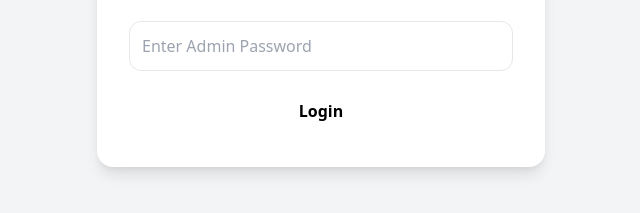
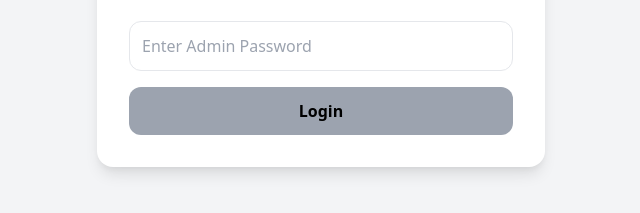
Before and after one commit to nikhilmathur1215-create/chakki-wala-backend, a website: page public/admin.html in a window 1280 px wide. Shown: the part 175-388 px from the top of the page, without its empty margins (319-959 px from the left). Drawn offline with nearby package versions, Linux system fonts and the light colour scheme.

Commit message:
Update admin.html

```diff
--- a/public/admin.html
+++ b/public/admin.html
@@ -104,7 +104,7 @@
             </div>
             <form onsubmit="event.preventDefault(); login()">
                 <input type="password" id="adminPassword" placeholder="Enter Admin Password" class="w-full p-3 border rounded-xl mb-4" autocomplete="new-password">
-                <button type="submit" class="w-full bg-color:#9E5421 text-black py-3 rounded-xl font-semibold">Login</button>
+                <button type="submit" class="w-full bg-gray-400 text-black py-3 rounded-xl font-semibold">Login</button>
             </form>
             <div id="loginError" class="text-red-500 text-sm mt-3 text-center hidden"></div>
         </div>
```
